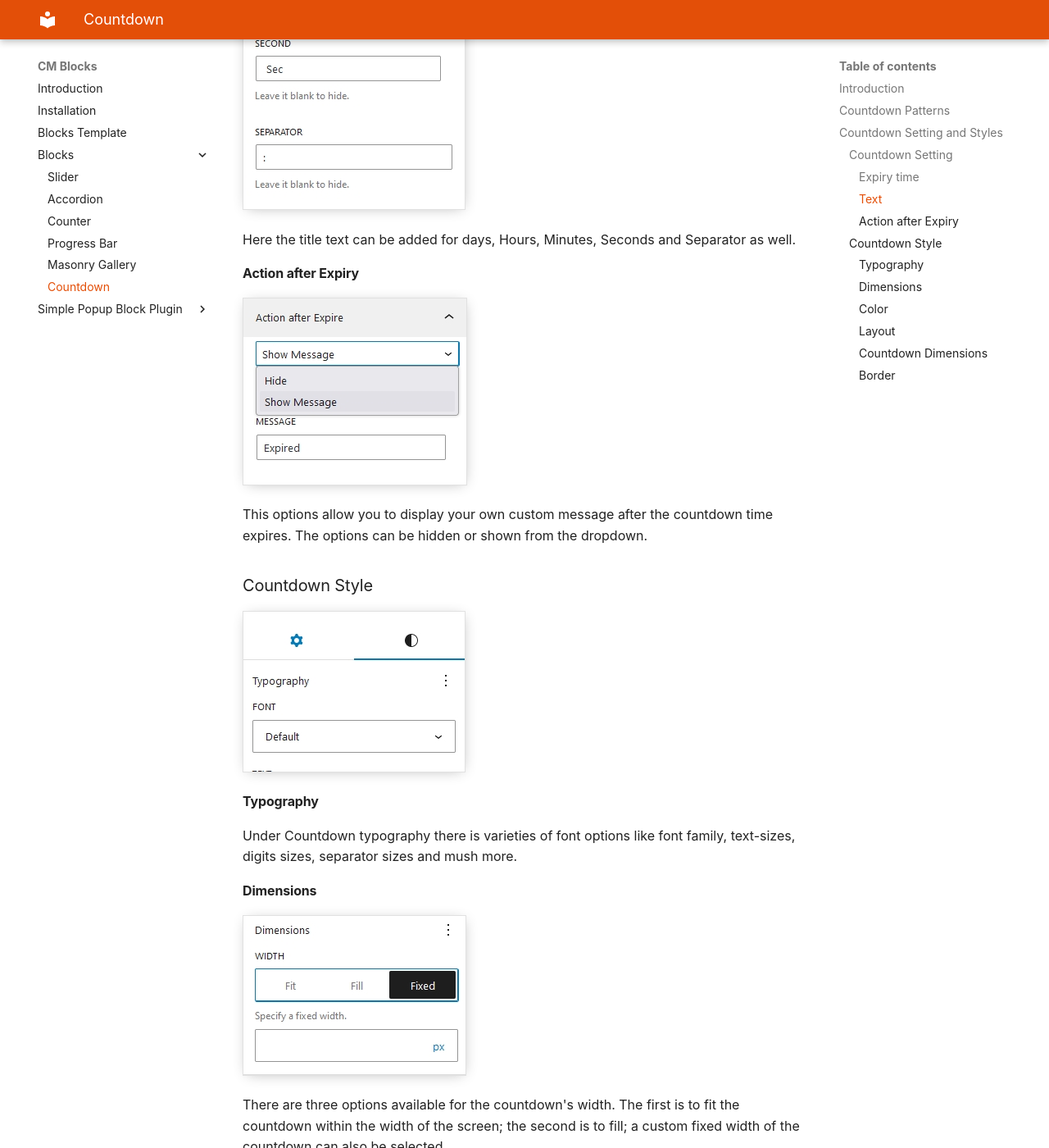
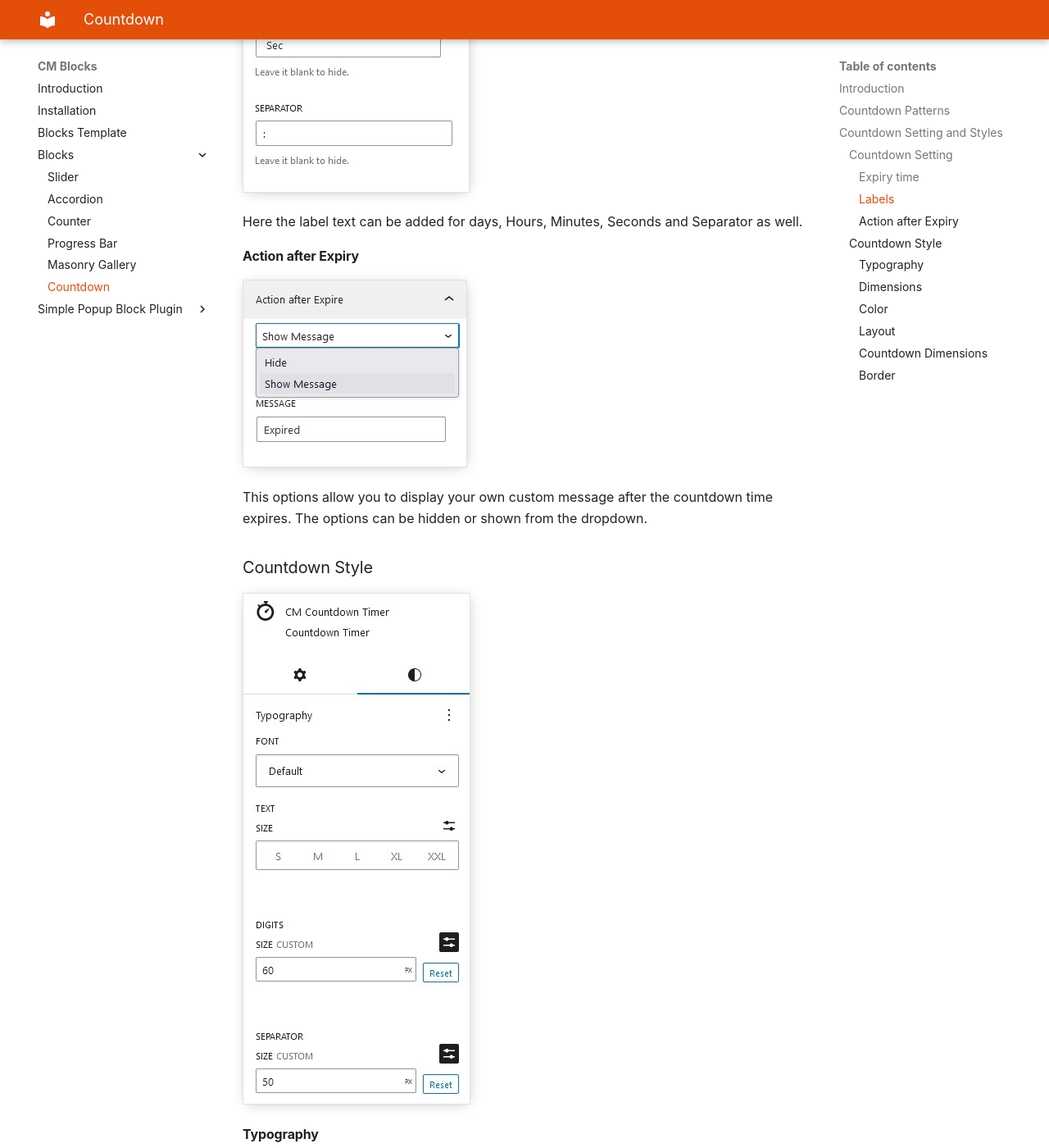
Before and after one commit to codemanas/cm-blocks-docs, an MkDocs documentation site: the page built from docs/countdown.md, in a window 1280 px wide and 1400 px high, scrolled down 1933 px. Shown: the whole window at 82% size. Built offline with MkDocs 1.6.1 and Material for MkDocs 9.7.7, drawn with Linux system fonts in a browser that asks for light colours; some web fonts are replaced; some of the changed text lies outside the part shown.

Commit message:
Docs edited for masonry, progress and countdown

```diff
--- a/docs/countdown.md
+++ b/docs/countdown.md
@@ -15,10 +15,10 @@
 #### Expiry time
 Here you can choose the date and time of the events and start countdown to till date. When you click on the link a popup calendar appears on the right side from which you can choose the date and time of the events.
 
-#### Text
-![CM  Countdown Text](img/countdown/text.jpg)
+#### Labels
+![CM  Countdown Text](img/countdown/labels.jpg)
 
-Here the title text can be added for days, Hours, Minutes, Seconds and Separator as well.
+Here the label text can be added for days, Hours, Minutes, Seconds and Separator as well.
 
 #### Action after Expiry
 ![CM  Countdown Text](img/countdown/expiry-message.jpg)
@@ -29,7 +29,7 @@
 ![CM  Countdown stytle](img/countdown/styles.jpg)
 
 #### Typography
-Under Countdown typography there is varieties of font options like font family, text-sizes, digits sizes, separator sizes and mush more.
+Countdown typography gioffers a range of fonts, text sizes, digit sizes, separator sizes, and more.
 
 #### Dimensions
 ![CM  Countdown Dimensions](img/countdown/dimensions.jpg)
@@ -49,7 +49,7 @@
 #### Countdown Dimensions
 ![CM  Countdown Dimensions](img/countdown/countdown-dimentions.jpg)
 
-Countdown dimensions specifies the padding and margin for the countdown. Individual side margin and padding also can be added expanding the options.
+The Countdown dimensions includes padding, margin, and separator margin. Each of these can be adjusted individually for precise customization.
 
 #### Border
 ![CM  Countdown border](img/countdown/border.jpg)
```
Also changed, not shown: docs/masonry-gallery.md (+4 -2 lines), docs/progress-bar.md (+3 -1 lines), docs/img/countdown/countdown-dimentions.jpg, docs/img/countdown/labels.jpg (added), docs/img/countdown/patterns.jpg, docs/img/countdown/setting-style.jpg, docs/img/countdown/styles.jpg, docs/img/countdown/text.jpg (deleted), docs/img/gallery/options.png (added), docs/img/progress-bar/dimensions-and-motions.jpg, docs/img/progress-bar/options.jpg (added).
